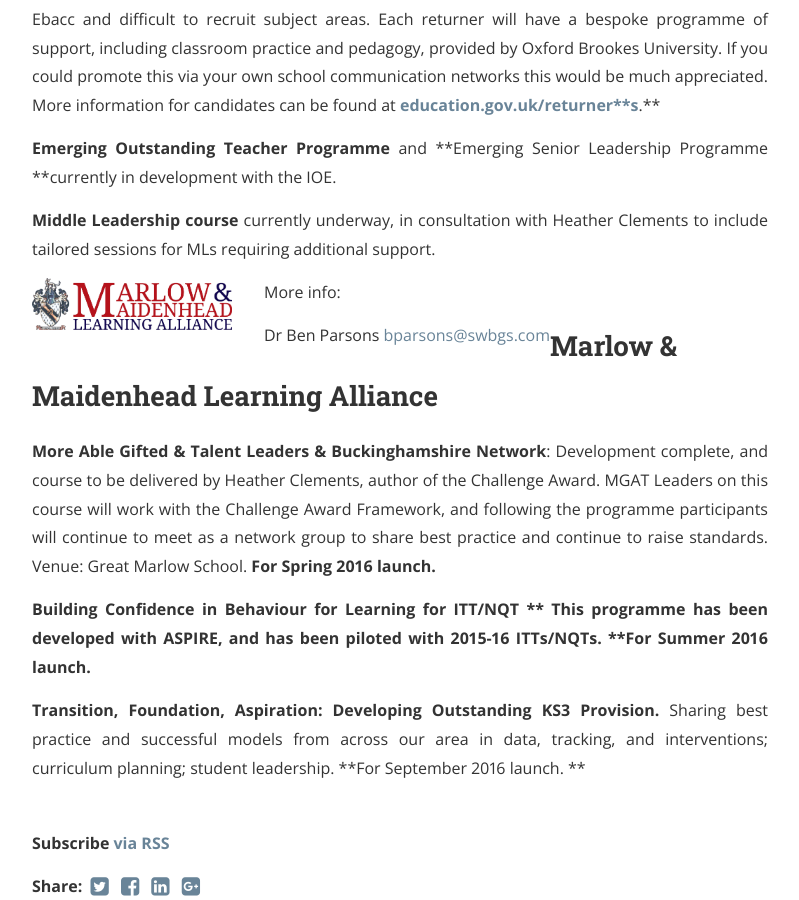
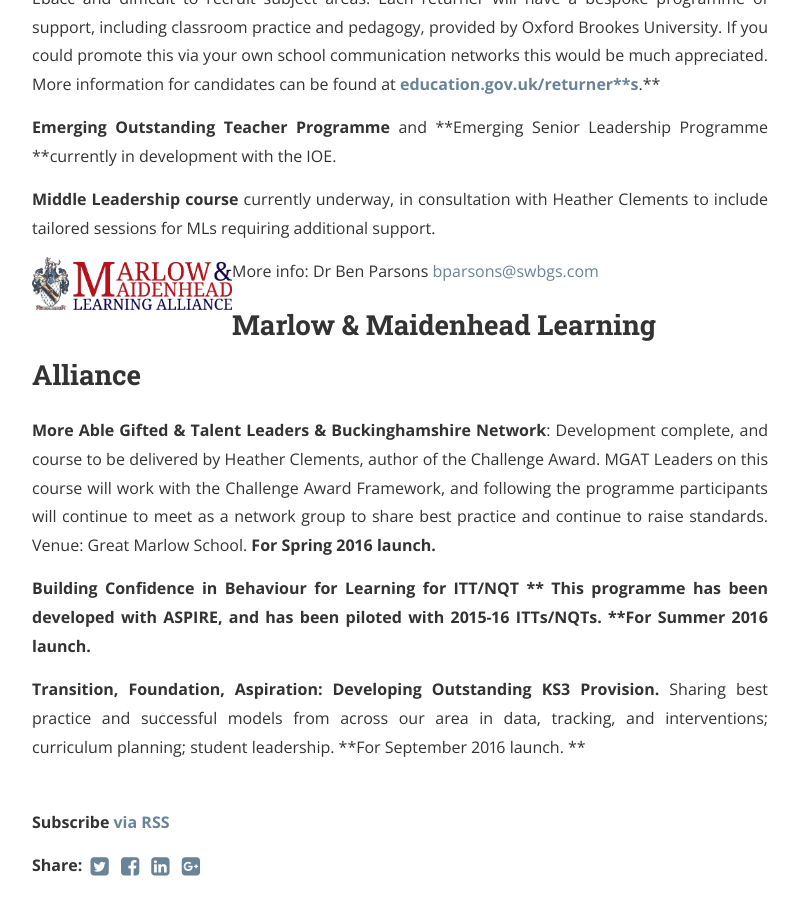
Before and after one commit to Teaching-Talent/teaching-talent.github.io, a Jekyll site: the page built from _posts/2016-01-22-Teaching-Talent-Update.md, in a window 1280 px wide and 900 px high, scrolled down 1931 px. Shown: the whole window, without its empty margins (240-1039 px from the left). Built offline with Jekyll 4.4.1, drawn with Linux system fonts in a browser that asks for light colours; nearby versions of some CDN libraries; a style sheet for code colours, icons or effects is not loaded.

Commit message:
Update 2016-01-22-Teaching-Talent-Update.md

```diff
--- a/_posts/2016-01-22-Teaching-Talent-Update.md
+++ b/_posts/2016-01-22-Teaching-Talent-Update.md
@@ -18,11 +18,9 @@
 
 Cygnus and Astra secured bid to work with NCTL to train SLEs (free of charge) in South East region from summer 2016.  More information about the SLE designation and deployment process for **Astra, Cygnus and MMLA** is on [teachingtalent.org](http://teachingtalent.org/) and the TSA websites listed below.
 
-  <img src="{{ site.url }}/assets/posts/LqDiA9p6d78OQrJmjp6zA_img_0.png" alt="Astra Logo" style="width: 200px;"/>
-  <div style="float: left; padding-left: 2em;">
-    <p>More info: <a href="www.astra-alliance.com">www.astra-alliance.com</a></p>
-    <p>Stephanie Rodgers  <a href="mailto:sro@challoners.org">sro@challoners.org</a></p>
-  </div>
+<img src="{{ site.url }}/assets/posts/LqDiA9p6d78OQrJmjp6zA_img_0.png" alt="Astra Logo" style="width: 200px;"/>
+More info: <a href="www.astra-alliance.com">www.astra-alliance.com</a>
+Stephanie Rodgers  <a href="mailto:sro@challoners.org">sro@challoners.org</a>
 
 ## Astra Learning Alliance
 
@@ -46,15 +44,10 @@
 
 The cost of the (non-profit) event is **£50 per delegate**, with a 10% discount for groups of 5 or more.  The price includes breakfast, lunch and all refreshments on the day, as well as plenty of teaching resources and materials.  See [www.berkhamstedschool.org/TLAB16](http://www.berkhamstedschool.org/TLAB16) for more info and to book.
 
-<div>
-  <img src="{{ site.url }}/assets/posts/LqDiA9p6d78OQrJmjp6zA_img_1.png" alt="Cygnus Logo" style="width: 80px; float: left;"/>
-  <div style="float: left; padding-left: 2em;">
-    <p>More info: <a href="www.cygnustsa.co.uk">www.cygnustsa.co.uk</a></p>
-    <p>Karen Lloyd  <a href="mailto:KLloyd@whs.bucks.sch.uk">KLloyd@whs.bucks.sch.uk</a></p>
-  </div>
-</div>
+<img src="{{ site.url }}/assets/posts/LqDiA9p6d78OQrJmjp6zA_img_1.png" alt="Cygnus Logo" style="width: 80px; float: left;"/>
+More info: <a href="www.cygnustsa.co.uk">www.cygnustsa.co.uk</a>
+Karen Lloyd  <a href="mailto:KLloyd@whs.bucks.sch.uk">KLloyd@whs.bucks.sch.uk</a>
 
-<br />
 ## Cygnus Teaching School Alliance
 
 **Returning to Teaching Programme**, in collaboration with the DfE. We are looking for returners in Ebacc and difficult to recruit subject areas. Each returner will have a bespoke programme of support, including classroom practice and pedagogy, provided by Oxford Brookes University. If you could promote this via your own school communication networks this would be much appreciated. More information for candidates can be found at **[education.gov.uk/returner**s](http://education.gov.uk/returners)**.**
@@ -63,15 +56,10 @@
 
 **Middle Leadership course** currently underway, in consultation with Heather Clements to include tailored sessions for MLs requiring additional support.
 
-<div>
-  <img src="{{ site.url }}/assets/posts/LqDiA9p6d78OQrJmjp6zA_img_2.png" alt="MMLA Logo" style="width: 200px; float: left;"/>
-  <div style="float: left; padding-left: 2em;">
-    <p>More info:</p>
-    <p>Dr Ben Parsons  <a href="mailto:bparsons@swbgs.com">bparsons@swbgs.com</a></p>
-  </div>
-</div>
+<img src="{{ site.url }}/assets/posts/LqDiA9p6d78OQrJmjp6zA_img_2.png" alt="MMLA Logo" style="width: 200px; float: left;"/>
+More info:
+Dr Ben Parsons  <a href="mailto:bparsons@swbgs.com">bparsons@swbgs.com</a>
 
-<br />
 ## Marlow & Maidenhead Learning Alliance
 
 **More Able Gifted & Talent Leaders & Buckinghamshire Network**: Development complete, and course to be delivered by Heather Clements, author of the Challenge Award. MGAT Leaders on this course will work with the Challenge Award Framework, and following the programme participants will continue to meet as a network group to share best practice and continue to raise standards.  Venue: Great Marlow School. **For Spring 2016 launch.**
```
